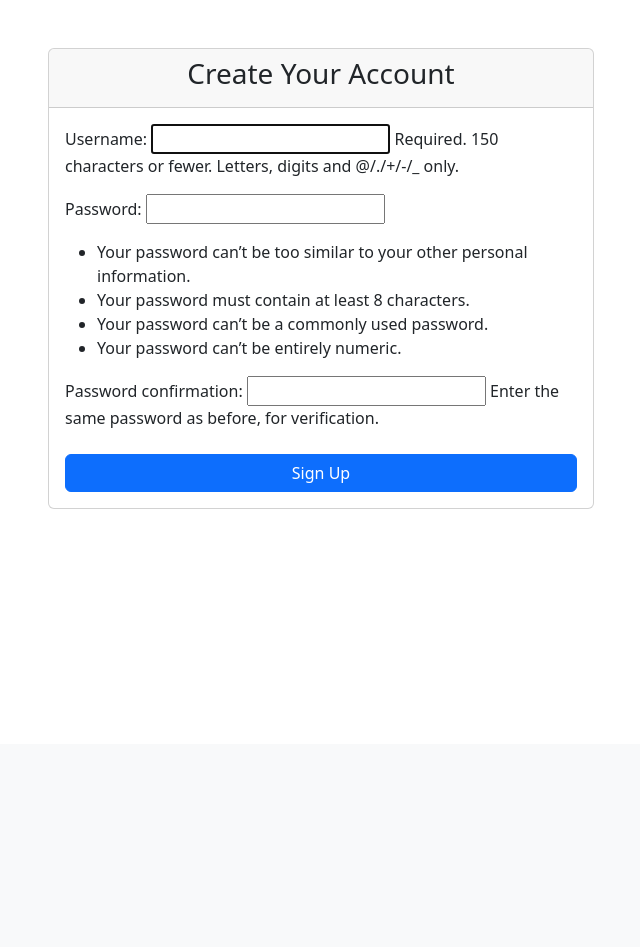
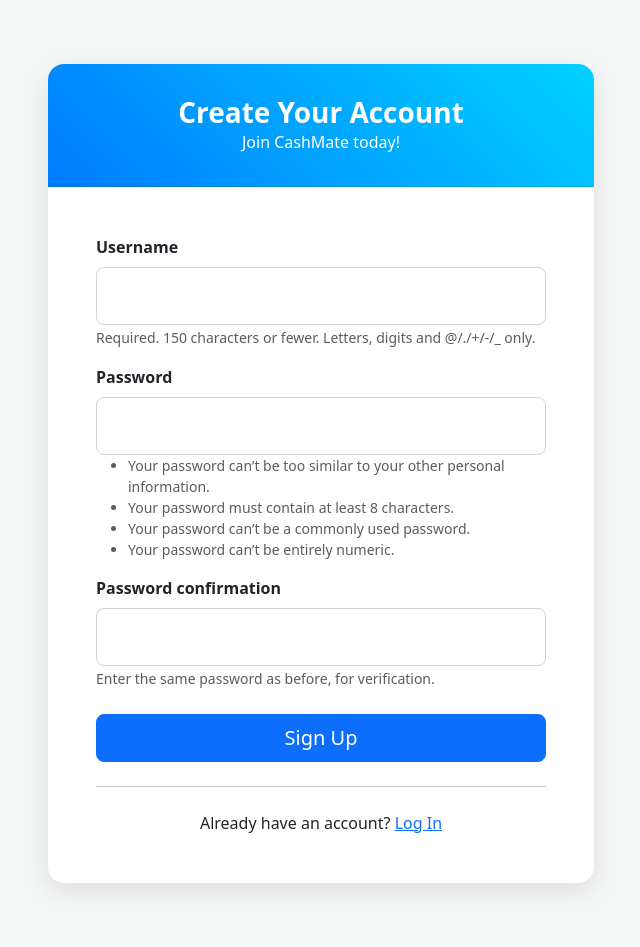
Before and after one commit to msliveme/cashmate, a Django app: page /register/ in a window 1280 px wide. Shown: the part 56-1003 px from the top of the page, without its empty margins (319-959 px from the left). Before the commit the page ends 565 px from the top, so only its background shows below. Run offline with Django 5.2, Linux system fonts and the light colour scheme.

Commit message:
feat: Redesign registration page

```diff
--- a/core/templates/registration/register.html
+++ b/core/templates/registration/register.html
@@ -3,21 +3,68 @@
 {% block title %}Sign Up - CashMate{% endblock %}
 
 {% block content %}
-<div class="container mt-5">
+<style>
+    .gradient-background {
+        background: #f4f7f6;
+        padding: 4rem 0;
+    }
+    .register-card {
+        border: none;
+        border-radius: 1rem;
+        box-shadow: 0 0.5rem 1.5rem rgba(0,0,0,.1);
+    }
+    .register-card .card-header {
+        background: linear-gradient(45deg, #007bff, #00d2ff);
+        color: white;
+        border-top-left-radius: 1rem;
+        border-top-right-radius: 1rem;
+        padding: 2rem;
+    }
+    .form-control {
+        border-radius: 0.5rem;
+        padding: 1rem;
+        border: 1px solid #ced4da;
+    }
+    .form-label {
+        font-weight: 600;
+    }
+</style>
+
+<div class="gradient-background">
+    <div class="container">
         <div class="row justify-content-center">
             <div class="col-md-8 col-lg-6">
-            <div class="card">
-                <div class="card-header">
-                    <h3 class="text-center">Create Your Account</h3>
+                <div class="card register-card">
+                    <div class="card-header text-center">
+                        <h3 class="fw-bold mb-0">Create Your Account</h3>
+                        <p class="mb-0">Join CashMate today!</p>
                     </div>
-                <div class="card-body">
+                    <div class="card-body p-5">
                         <form method="post">
                             {% csrf_token %}
-                        {{ form.as_p }}
+
+                            {% for field in form %}
+                                <div class="mb-3">
+                                    <label for="{{ field.id_for_label }}" class="form-label">{{ field.label }}</label>
+                                    <input type="{{ field.field.widget.input_type }}" name="{{ field.name }}" id="{{ field.id_for_label }}" class="form-control" required>
+                                    {% if field.help_text %}
+                                        <small class="form-text text-muted">{{ field.help_text|safe }}</small>
+                                    {% endif %}
+                                    {% for error in field.errors %}
+                                        <div class="alert alert-danger mt-1 p-2">{{ error }}</div>
+                                    {% endfor %}
+                                </div>
+                            {% endfor %}
+
                             <div class="d-grid mt-4">
-                            <button type="submit" class="btn btn-primary">Sign Up</button>
+                                <button type="submit" class="btn btn-primary btn-lg">Sign Up</button>
                             </div>
                         </form>
+                        <hr class="my-4">
+                        <div class="text-center">
+                            <p class="mb-0">Already have an account? <a href="{% url 'login' %}">Log In</a></p>
+                        </div>
+                    </div>
                 </div>
             </div>
         </div>
```
Lines whose indentation alone changed are shown as unchanged.
